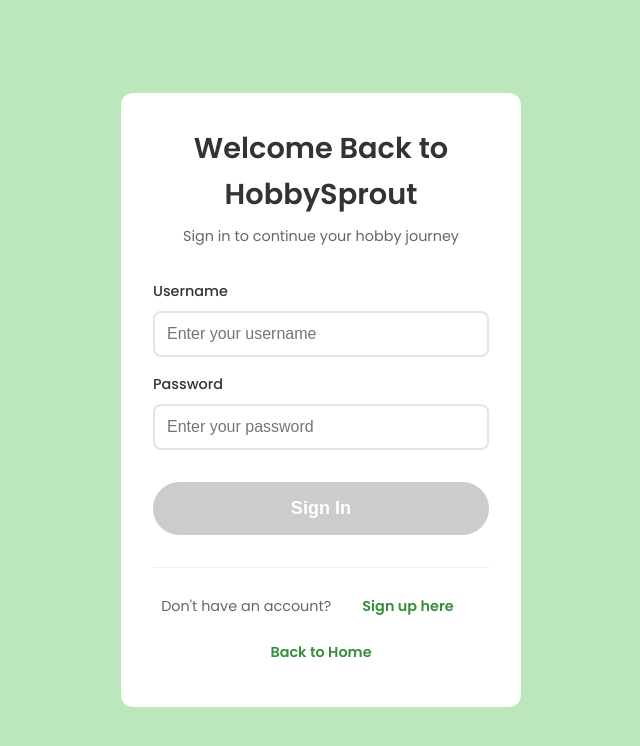
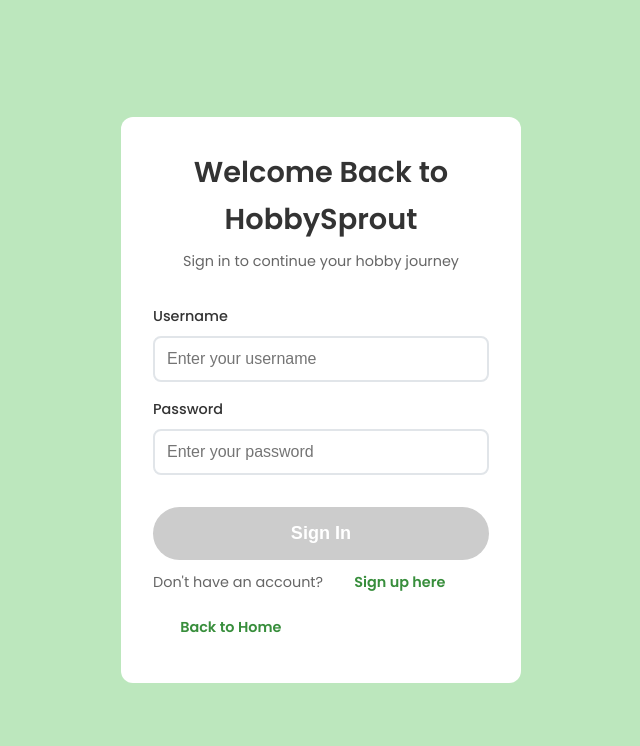
Before and after one commit to gloriapul/hobby_sprout_frontend, a Vue app: page /login in a window 1280 px wide. Shown: the top 746 px of the page, without its empty margins (319-959 px from the left). Built offline with nearby package versions, Linux system fonts and the light colour scheme.

Commit message:
fixing css

```diff
--- a/src/views/LoginView.vue
+++ b/src/views/LoginView.vue
@@ -189,40 +189,6 @@
 
 .auth-button {
   background: #388e3c;
-  color: white;
-  border: none;
-  padding: 0.75rem;
-  border-radius: 8px;
-  font-size: 1rem;
-  font-weight: 500;
-  cursor: pointer;
-  margin-top: 1rem;
-}
-
-.error-message {
-  color: #e74c3c;
-  font-size: 0.85rem;
-  margin-top: 0.25rem;
-}
-
-.general-error {
-  margin-top: 1rem;
-  padding: 0.5rem;
-  background-color: #fee;
-  border: 1px solid #fcc;
-  border-radius: 4px;
-  text-align: center;
-}
-
-.auth-footer {
-  text-align: center;
-  margin-top: 2rem;
-  padding-top: 1rem;
-  border-top: 1px solid #eee;
-}
-
-.auth-button {
-  background: #388e3c;
   color: #fff;
   border: none;
   padding: 1rem 2.5rem;
@@ -263,22 +229,4 @@
   font-size: 0.9rem;
   margin: 0;
 }
-
-.auth-link {
-  color: #388e3c;
-  text-decoration: none;
-  font-weight: 600;
-  padding: 0.7rem 1.7rem;
-  border-radius: 999px;
-  transition:
-    background 0.2s,
-    color 0.2s;
-  background: transparent;
-  display: inline-block;
-}
-.auth-link:hover {
-  background: #e8f5e9;
-  color: #256b28;
-  text-decoration: none;
-}
 </style>
```
